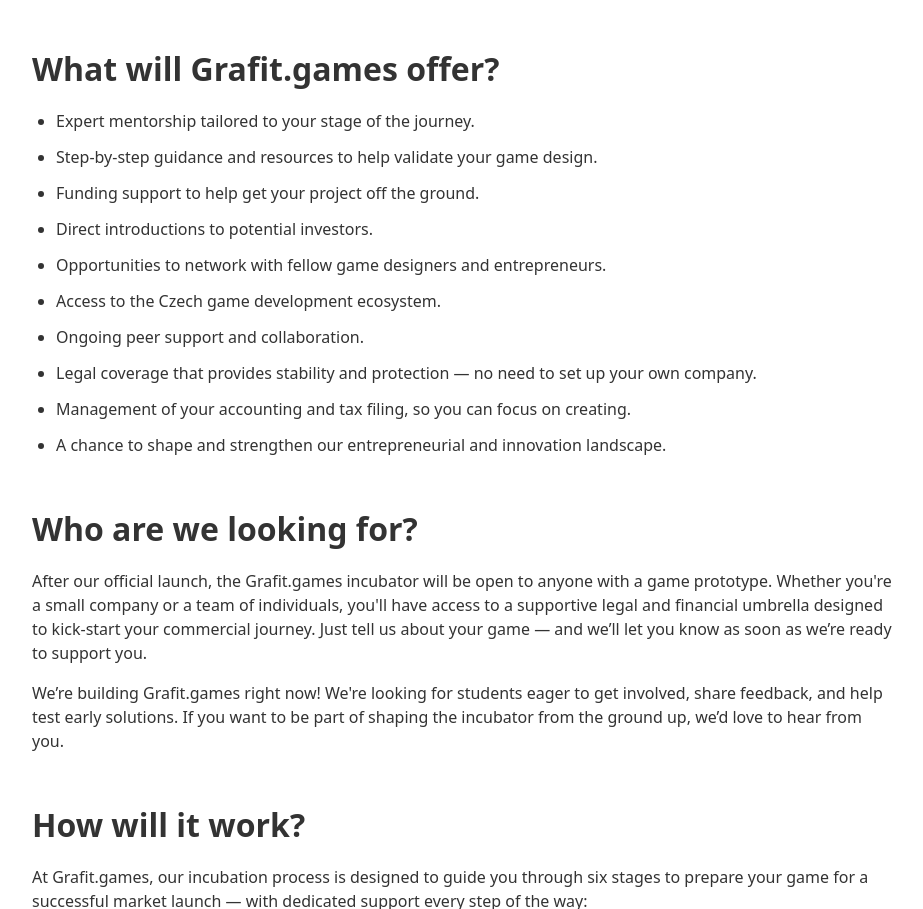
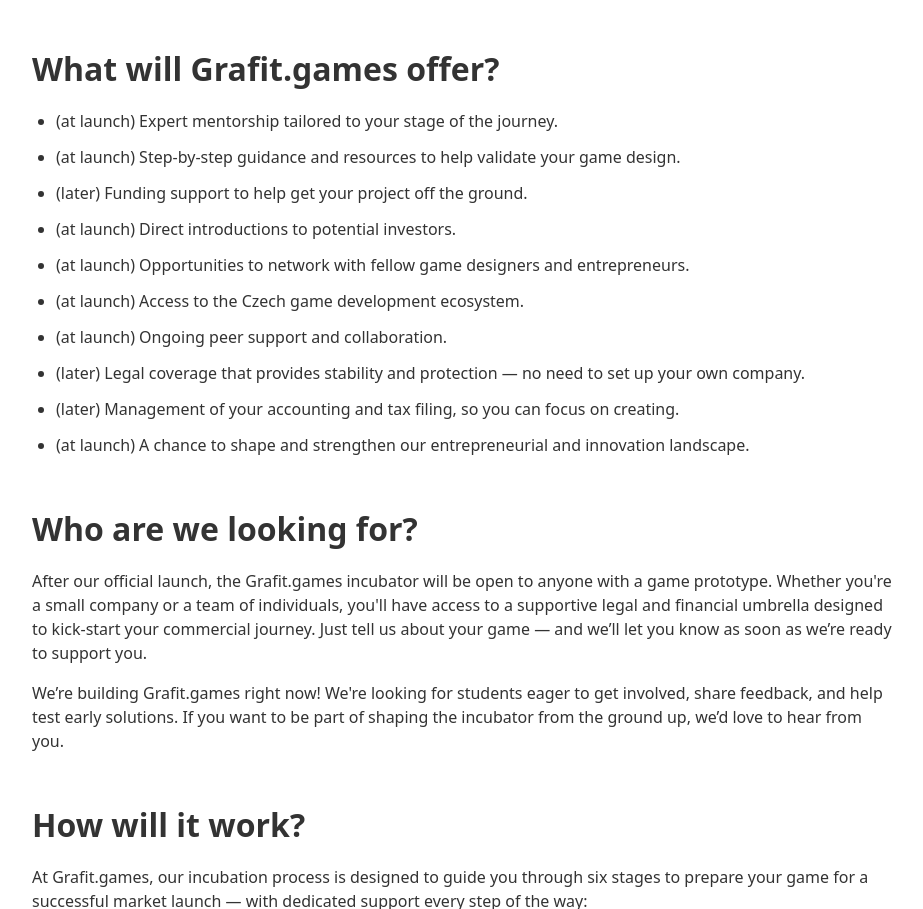
Before and after one commit to CernaSam/grafit-games-web, a plain HTML site: page index.html in a window 1280 px wide. Shown: the part 1849-2758 px from the top of the page, without its empty margins (176-1099 px from the left). Drawn offline with Linux system fonts and the light colour scheme.

Commit message:
At launch specified

```diff
--- a/index.html
+++ b/index.html
@@ -54,16 +54,16 @@
                 <div class="info">
                     <h3>What will Grafit.games offer?</h3>
                     <ul>
-                        <li>Expert mentorship tailored to your stage of the journey.</li>
-                        <li>Step-by-step guidance and resources to help validate your game design.</li>
-                        <li>Funding support to help get your project off the ground.</li>
-                        <li>Direct introductions to potential investors.</li>
-                        <li>Opportunities to network with fellow game designers and entrepreneurs.</li>
-                        <li>Access to the Czech game development ecosystem.</li>
-                        <li>Ongoing peer support and collaboration.</li>
-                        <li>Legal coverage that provides stability and protection — no need to set up your own company.</li>
-                        <li>Management of your accounting and tax filing, so you can focus on creating.</li>
-                        <li>A chance to shape and strengthen our entrepreneurial and innovation landscape.</li>
+                        <li>(at launch) Expert mentorship tailored to your stage of the journey.</li>
+                        <li>(at launch) Step-by-step guidance and resources to help validate your game design.</li>
+                        <li>(later) Funding support to help get your project off the ground.</li>
+                        <li>(at launch) Direct introductions to potential investors.</li>
+                        <li>(at launch) Opportunities to network with fellow game designers and entrepreneurs.</li>
+                        <li>(at launch) Access to the Czech game development ecosystem.</li>
+                        <li>(at launch) Ongoing peer support and collaboration.</li>
+                        <li>(later) Legal coverage that provides stability and protection — no need to set up your own company.</li>
+                        <li>(later) Management of your accounting and tax filing, so you can focus on creating.</li>
+                        <li>(at launch) A chance to shape and strengthen our entrepreneurial and innovation landscape.</li>
                     </ul>
                 </div>
                 <div class="info">
```
